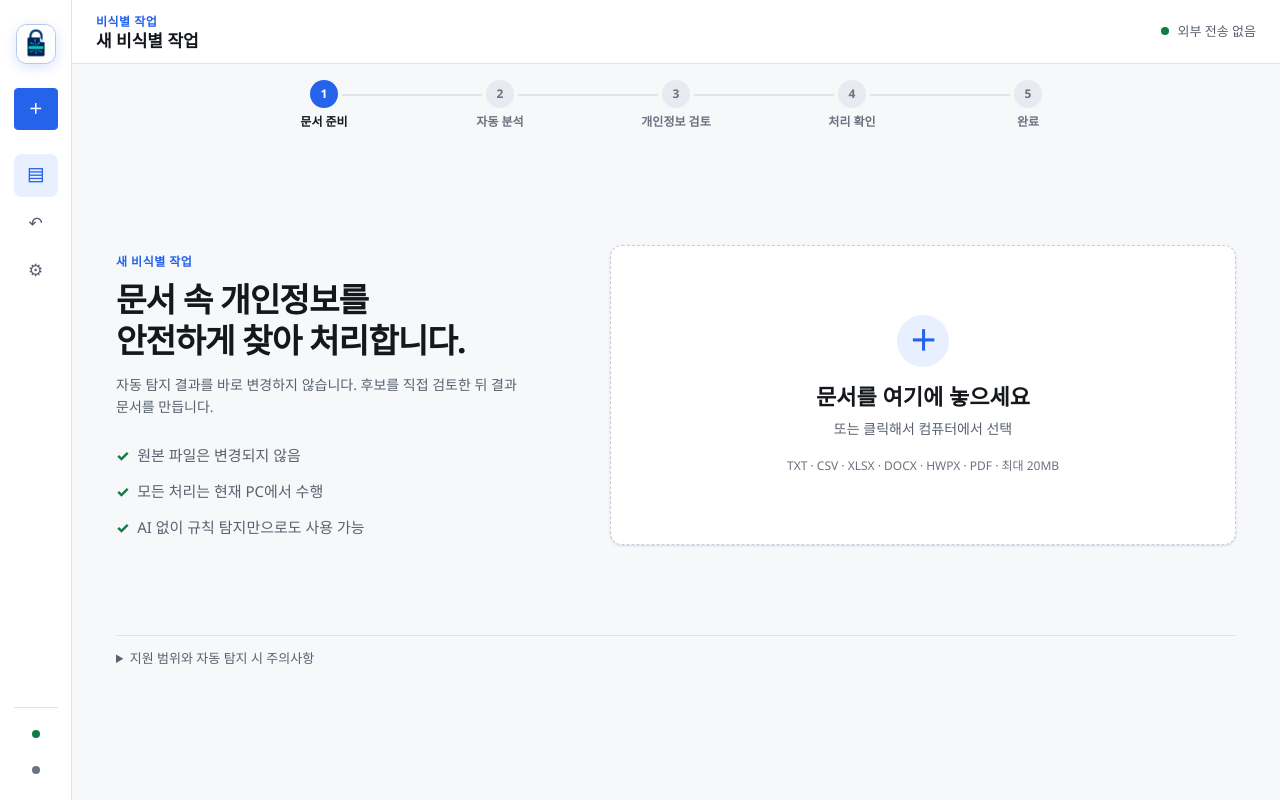
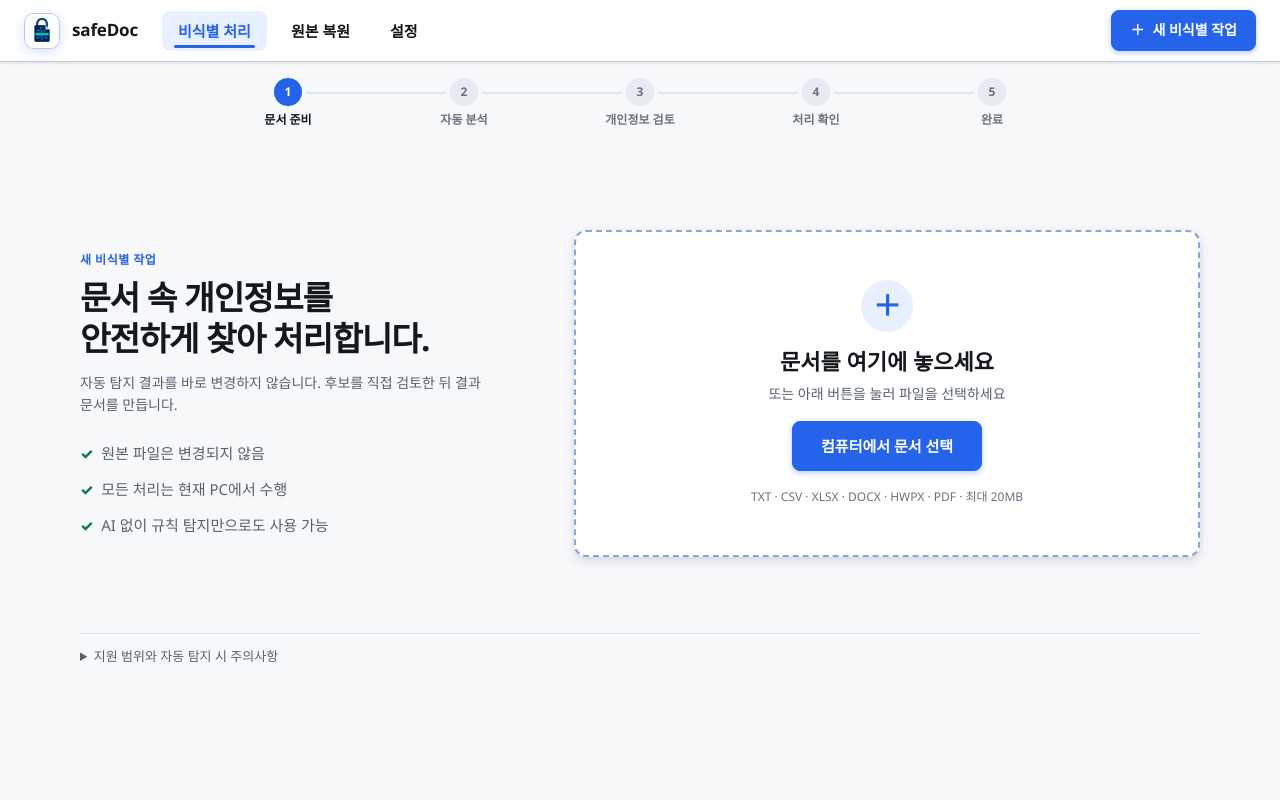
Before and after one commit to Ubermensch216/safeDoc, a website built with Vite: page index.html in a window 1280 px wide. Built offline with nearby package versions, Linux system fonts and the light colour scheme; files whose address does not match are found by name.

Commit message:
UI 수정

```diff
--- a/index.html
+++ b/index.html
@@ -15,50 +15,31 @@
   <a class="skip-link" href="#main-content">본문으로 건너뛰기</a>
 
   <div class="app-shell">
-    <aside class="app-sidebar" aria-label="safeDoc 메뉴">
+    <header class="app-topbar" aria-label="safeDoc 메뉴">
       <h1 class="brand">
         <img class="brand-logo" alt="" aria-hidden="true" />
-        <span class="brand-copy"><span class="brand-name">safeDoc</span><span class="brand-version" id="version-info"></span></span>
+        <span class="brand-copy"><span class="brand-name">safeDoc</span></span>
         <span class="sr-only">개인정보 비식별화 프로그램</span>
       </h1>
+
+      <nav class="top-nav" aria-label="주요 기능">
+        <button class="tab-btn active" data-tab="deidentify" id="tabbtn-deidentify" aria-current="page" aria-label="비식별 처리">
+          <span class="nav-label">비식별 처리</span>
+        </button>
+        <button class="tab-btn" data-tab="restore" id="tabbtn-restore" aria-label="원본 복원">
+          <span class="nav-label">원본 복원</span>
+        </button>
+        <button class="tab-btn" data-tab="settings" id="tabbtn-settings" aria-label="설정">
+          <span class="nav-label">설정</span>
+        </button>
+      </nav>
 
       <button id="btn-new-task" class="btn primary new-task-btn" aria-label="새 비식별 작업">
         <span aria-hidden="true">＋</span><span class="nav-label">새 비식별 작업</span>
       </button>
-
-      <nav class="side-nav" aria-label="주요 기능">
-        <p class="nav-section-label">작업</p>
-        <button class="tab-btn active" data-tab="deidentify" id="tabbtn-deidentify" aria-current="page" aria-label="비식별 처리">
-          <span class="nav-icon" aria-hidden="true">▤</span><span class="nav-label">비식별 처리</span>
-        </button>
-        <p class="nav-section-label">도구</p>
-        <button class="tab-btn" data-tab="restore" id="tabbtn-restore" aria-label="원본 복원">
-          <span class="nav-icon" aria-hidden="true">↶</span><span class="nav-label">원본 복원</span>
-        </button>
-        <p class="nav-section-label">관리</p>
-        <button class="tab-btn" data-tab="settings" id="tabbtn-settings" aria-label="설정">
-          <span class="nav-icon" aria-hidden="true">⚙</span><span class="nav-label">설정</span>
-        </button>
-      </nav>
-
-      <div class="sidebar-status">
-        <div class="security-state"><span class="dot"></span><span class="nav-label">로컬 처리</span></div>
-        <div class="security-state" id="ai-badge" title="AI 엔진 상태">
-          <span class="dot"></span><span class="nav-label" id="ai-badge-text">AI 확인 중…</span>
-        </div>
-        <p class="sidebar-note nav-label">문서와 개인정보는<br />이 PC를 벗어나지 않습니다.</p>
-      </div>
-    </aside>
+    </header>
 
     <div class="app-workspace">
-      <header class="workspace-header">
-        <div>
-          <p class="eyebrow" id="page-eyebrow">비식별 작업</p>
-          <h2 id="page-title">새 비식별 작업</h2>
-        </div>
-        <div class="header-trust"><span class="dot"></span>외부 전송 없음</div>
-      </header>
-
       <main id="main-content">
         <section id="tab-deidentify" class="tab-panel active" aria-labelledby="tabbtn-deidentify">
           <ol class="workflow-steps" id="workflow-steps" aria-label="비식별 처리 진행 단계">
@@ -84,7 +65,8 @@
               <div id="drop-zone" class="drop-zone" tabindex="0" role="button" aria-label="문서 선택 또는 끌어놓기">
                 <span class="drop-icon" aria-hidden="true">＋</span>
                 <p class="drop-main">문서를 여기에 놓으세요</p>
-                <p class="drop-sub">또는 클릭해서 컴퓨터에서 선택</p>
+                <p class="drop-sub">또는 아래 버튼을 눌러 파일을 선택하세요</p>
+                <span class="btn primary lg drop-cta" aria-hidden="true">컴퓨터에서 문서 선택</span>
                 <span class="file-support">TXT · CSV · XLSX · DOCX · HWPX · PDF · 최대 20MB</span>
                 <input type="file" id="file-input" accept=".txt,.csv,.xlsx,.docx,.hwpx,.pdf" hidden />
               </div>
--- a/src/main.js
+++ b/src/main.js
@@ -37,7 +37,6 @@ let settings = null;
 // ---------- 초기화 ----------
 
 function init() {
-  $('#version-info').textContent = `v${PROGRAM_VERSION} · 규칙 v${RULE_VERSION}`;
   document.title = PROGRAM_NAME;
 
   loadStoredPolicies(session.typePolicies);
@@ -119,8 +118,10 @@ function activateTab(btn, { focus = false } = {}) {
     settings: ['관리', '설정'],
   };
   const [eyebrow, title] = titles[btn.dataset.tab];
-  $('#page-eyebrow').textContent = eyebrow;
-  $('#page-title').textContent = title;
+  const pageEyebrow = $('#page-eyebrow');
+  if (pageEyebrow) pageEyebrow.textContent = eyebrow;
+  const pageTitle = $('#page-title');
+  if (pageTitle) pageTitle.textContent = title;
   if (focus) btn.focus();
 }
 
--- a/src/style.css
+++ b/src/style.css
@@ -338,13 +338,26 @@ main { flex: 1; width: 100%; max-width: 1440px; margin: 0 auto; padding: var(--s
 }
 .btn:hover { background: var(--surface-2); }
 .btn:disabled { opacity: .45; cursor: not-allowed; }
-.btn.primary { background: var(--accent); border-color: var(--accent); color: #fff; font-weight: 600; }
-.btn.primary:hover:not(:disabled) { background: var(--accent-hover); border-color: var(--accent-hover); }
+.btn.primary {
+  background: var(--accent);
+  border-color: var(--accent);
+  color: #fff;
+  font-weight: 700;
+  box-shadow: 0 2px 6px color-mix(in srgb, var(--accent) 32%, transparent);
+  transition: background .12s, border-color .12s, transform .12s, box-shadow .12s;
+}
+.btn.primary:hover:not(:disabled) {
+  background: var(--accent-hover);
+  border-color: var(--accent-hover);
+  transform: translateY(-1px);
+  box-shadow: 0 4px 12px color-mix(in srgb, var(--accent) 42%, transparent);
+}
+.btn.primary:active:not(:disabled) { transform: translateY(0); }
 .btn.ghost { background: none; border-color: transparent; color: var(--text-2); }
 .btn.ghost:hover { background: var(--surface-2); color: var(--text); }
 .btn.danger-outline { border-color: var(--danger-border); color: var(--danger); background: var(--danger-soft); }
 .btn.danger-outline:hover { background: var(--danger); border-color: var(--danger); color: #fff; }
-.btn.lg { padding: 10px 24px; font-size: var(--fs-base); }
+.btn.lg { padding: 12px 28px; font-size: var(--fs-base); font-weight: 700; border-radius: var(--r-md); }
 .btn.small { padding: 5px 11px; font-size: var(--fs-sm); }
 /* 작은 버튼도 최소 24px는 확보한다 (WCAG 2.5.8 목표 크기) */
 .btn.tiny { padding: 3px 9px; font-size: var(--fs-sm); min-height: 24px; }
@@ -826,36 +839,37 @@ body { display: block; min-width: 320px; }
 
 .app-shell {
   min-height: 100vh;
-  display: grid;
-  grid-template-columns: 216px minmax(0, 1fr);
+  display: flex;
+  flex-direction: column;
 }
 h2[tabindex="-1"]:focus, h3[tabindex="-1"]:focus { outline: none; box-shadow: none; }
 
-.app-sidebar {
+.app-topbar {
   position: sticky;
   top: 0;
-  height: 100vh;
   display: flex;
-  flex-direction: column;
+  align-items: center;
   gap: var(--s5);
-  padding: var(--s5) var(--s3) var(--s4);
+  min-height: 62px;
+  padding: var(--s2) var(--s5);
   background: var(--surface);
-  border-right: 1px solid var(--border);
+  border-bottom: 1px solid var(--border-strong);
+  box-shadow: var(--shadow-1);
   z-index: 30;
 }
 
-.app-sidebar .brand {
+.app-topbar .brand {
   align-items: center;
   gap: var(--s3);
-  padding: 0 var(--s2);
+  flex-shrink: 0;
 }
 
 .brand-logo {
-  width: 40px;
-  height: 40px;
+  width: 36px;
+  height: 36px;
   object-fit: cover;
   border: 1px solid color-mix(in srgb, var(--accent) 22%, var(--border));
-  border-radius: 11px;
+  border-radius: 10px;
   background: #fff;
   box-shadow: 0 3px 12px color-mix(in srgb, var(--accent) 18%, transparent);
   flex-shrink: 0;
@@ -863,64 +877,64 @@ h2[tabindex="-1"]:focus, h3[tabindex="-1"]:focus { outline: none; box-shadow: no
 
 .brand-copy { display: grid; line-height: 1.2; }
 .brand-name { font-size: var(--fs-lg); }
-.brand-version { margin-top: 2px; }
+
+.top-nav {
+  display: flex;
+  align-items: center;
+  gap: var(--s2);
+}
+
+.app-topbar .tab-btn {
+  position: relative;
+  display: inline-flex;
+  align-items: center;
+  justify-content: center;
+  min-height: 40px;
+  padding: 8px var(--s4);
+  border: 0;
+  border-radius: var(--r-md);
+  color: var(--text);
+  font-size: var(--fs-base);
+  font-weight: 600;
+  white-space: nowrap;
+  transition: background .15s, color .15s;
+}
+.app-topbar .tab-btn:hover {
+  background: var(--surface-2);
+  color: var(--accent);
+}
+.app-topbar .tab-btn.active {
+  background: var(--accent-soft);
+  color: var(--accent);
+  font-weight: 700;
+}
+.app-topbar .tab-btn.active::after {
+  content: '';
+  position: absolute;
+  left: 12px;
+  right: 12px;
+  bottom: 3px;
+  height: 3px;
+  border-radius: var(--r-full);
+  background: var(--accent);
+}
 
 .new-task-btn {
-  width: 100%;
-  display: flex;
+  margin-left: auto;
+  display: inline-flex;
   justify-content: center;
   align-items: center;
   gap: var(--s2);
-  min-height: 42px;
-}
-
-.side-nav { display: grid; gap: var(--s1); }
-.nav-section-label {
-  margin: var(--s3) var(--s3) var(--s1);
-  color: var(--text-3);
-  font-size: var(--fs-xs);
-  font-weight: 700;
-}
-
-.app-sidebar .tab-btn {
-  width: 100%;
-  display: flex;
-  align-items: center;
-  gap: var(--s3);
-  min-height: 40px;
-  padding: var(--s2) var(--s3);
-  text-align: left;
+  min-height: 38px;
+  padding: 8px 18px;
   border-radius: var(--r-md);
 }
 
-.nav-icon { width: 20px; text-align: center; font-size: var(--fs-lg); }
-.sidebar-status { margin-top: auto; display: grid; gap: var(--s2); padding: var(--s3) var(--s2) 0; border-top: 1px solid var(--border); }
-.security-state { display: flex; align-items: center; gap: var(--s2); color: var(--text-2); font-size: var(--fs-sm); }
-.security-state .dot, .header-trust .dot, .ai-connection-summary .dot {
+.app-workspace { min-width: 0; flex: 1; display: flex; flex-direction: column; }
+.eyebrow { color: var(--accent); font-size: var(--fs-xs); font-weight: 800; letter-spacing: .04em; }
+.ai-connection-summary .dot {
   width: 8px; height: 8px; border-radius: 50%; background: var(--ok); flex-shrink: 0;
 }
-.security-state.busy .dot { background: var(--accent); animation: pulse 1.4s ease-in-out infinite; }
-.security-state.off .dot { background: var(--text-3); }
-.sidebar-note { color: var(--text-3); font-size: var(--fs-xs); line-height: 1.5; }
-
-.app-workspace { min-width: 0; display: flex; flex-direction: column; min-height: 100vh; }
-.workspace-header {
-  height: 64px;
-  display: flex;
-  align-items: center;
-  justify-content: space-between;
-  gap: var(--s4);
-  padding: 0 var(--s5);
-  background: color-mix(in srgb, var(--surface) 92%, transparent);
-  border-bottom: 1px solid var(--border);
-  position: sticky;
-  top: 0;
-  z-index: 20;
-  backdrop-filter: blur(12px);
-}
-.workspace-header h2 { font-size: var(--fs-lg); line-height: 1.2; }
-.eyebrow { color: var(--accent); font-size: var(--fs-xs); font-weight: 800; letter-spacing: .04em; }
-.header-trust { display: flex; align-items: center; gap: var(--s2); color: var(--text-2); font-size: var(--fs-sm); }
 
 .app-workspace main {
   width: 100%;
@@ -995,9 +1009,24 @@ h2[tabindex="-1"]:focus, h3[tabindex="-1"]:focus { outline: none; box-shadow: no
 .start-copy > p:not(.eyebrow) { color: var(--text-2); font-size: var(--fs-md); }
 .trust-list { list-style: none; display: grid; gap: var(--s3); margin-top: var(--s5); color: var(--text-2); }
 .trust-list li::before { content: '✓'; color: var(--ok); font-weight: 800; margin-right: var(--s2); }
-.start-hero .drop-zone { min-height: 300px; display: grid; place-content: center; border-width: 1.5px; box-shadow: var(--shadow-1); }
+.start-hero .drop-zone {
+  min-height: 320px;
+  display: grid;
+  justify-items: center;
+  place-content: center;
+  border-width: 2px;
+  border-color: color-mix(in srgb, var(--accent) 38%, var(--border-strong));
+  box-shadow: var(--shadow-2);
+}
 .start-hero .drop-icon { width: 52px; height: 52px; font-size: var(--fs-2xl); }
 .start-hero .drop-main { font-size: var(--fs-xl); }
+.drop-cta { margin-top: var(--s4); }
+.start-hero .drop-zone:hover .drop-cta {
+  background: var(--accent-hover);
+  border-color: var(--accent-hover);
+  transform: translateY(-1px);
+  box-shadow: 0 4px 12px color-mix(in srgb, var(--accent) 42%, transparent);
+}
 .file-support { display: block; margin-top: var(--s4); color: var(--text-3); font-size: var(--fs-xs); }
 .support-details { max-width: 1120px; margin: 0 auto; border-top: 1px solid var(--border); padding-top: var(--s3); }
 .support-details summary, .advanced-settings summary, .candidate-tools summary { cursor: pointer; color: var(--text-2); font-size: var(--fs-sm); }
@@ -1012,8 +1041,8 @@ h2[tabindex="-1"]:focus, h3[tabindex="-1"]:focus { outline: none; box-shadow: no
 .analysis-checklist li.active .analysis-icon { color: var(--accent); animation: pulse 1.2s ease-in-out infinite; }
 
 #screen-review.active {
-  height: calc(100dvh - 64px - var(--s4) * 2 - 70px);
-  min-height: 560px;
+  height: calc(100dvh - 60px - var(--s4) * 2 - 70px);
+  min-height: 540px;
 }
 .review-head { min-height: 36px; margin-bottom: var(--s2); }
 .review-layout {
@@ -1137,13 +1166,6 @@ h2[tabindex="-1"]:focus, h3[tabindex="-1"]:focus { outline: none; box-shadow: no
 .secondary { background: var(--surface-2); }
 
 @media (max-width: 1365px) {
-  .app-shell { grid-template-columns: 72px minmax(0, 1fr); }
-  .app-sidebar { padding-inline: var(--s2); align-items: center; }
-  .brand-copy, .nav-label, .nav-section-label { display: none; }
-  .new-task-btn { width: 44px; padding-inline: 0; }
-  .app-sidebar .tab-btn { width: 44px; justify-content: center; padding-inline: 0; }
-  .sidebar-status { width: 44px; justify-items: center; }
-  .security-state { min-height: 28px; }
   .review-layout { grid-template-columns: 164px minmax(340px, 1fr) minmax(330px, .9fr); }
 }
 
@@ -1157,14 +1179,12 @@ h2[tabindex="-1"]:focus, h3[tabindex="-1"]:focus { outline: none; box-shadow: no
 }
 
 @media (max-width: 720px) {
-  .app-shell { display: block; }
-  .app-sidebar { position: fixed; inset: auto 0 0; width: auto; height: 64px; flex-direction: row; justify-content: space-around; padding: var(--s2); border: 0; border-top: 1px solid var(--border); }
-  .app-sidebar .brand, .new-task-btn, .nav-section-label, .sidebar-status { display: none; }
-  .side-nav { display: flex; width: 100%; justify-content: space-around; }
-  .app-sidebar .tab-btn { width: auto; min-width: 72px; flex-direction: column; gap: 0; font-size: var(--fs-xs); }
-  .app-sidebar .nav-label { display: block; }
-  .workspace-header { height: 56px; padding-inline: var(--s3); }
-  .app-workspace main { padding: var(--s3); padding-bottom: 80px; }
+  .app-topbar { flex-wrap: wrap; gap: var(--s2); padding: var(--s2) var(--s3); }
+  .brand-version { display: none; }
+  .top-nav { order: 3; width: 100%; justify-content: space-between; border-top: 1px solid var(--border); padding-top: var(--s2); }
+  .app-topbar .tab-btn { flex: 1; justify-content: center; padding-inline: var(--s2); font-size: var(--fs-sm); }
+  .new-task-btn { padding: 5px 10px; font-size: var(--fs-sm); }
+  .app-workspace main { padding: var(--s3); }
   .workflow-steps b { display: none; }
   .start-hero { grid-template-columns: 1fr; min-height: 0; gap: var(--s5); }
   .start-copy h3 { font-size: 28px; }
--- a/src/ui/aiController.js
+++ b/src/ui/aiController.js
@@ -28,8 +28,10 @@ export class AiController {
   }
 
   setBadge(state, text) {
-    $('#ai-badge').className = `security-state ${state}`;
-    $('#ai-badge-text').textContent = text;
+    const badge = $('#ai-badge');
+    if (badge) badge.className = `security-state ${state}`;
+    const badgeText = $('#ai-badge-text');
+    if (badgeText) badgeText.textContent = text;
     const settingsState = $('#settings-ai-state');
     if (settingsState) settingsState.textContent = text;
   }
```
Also changed, not shown: test/uiContract.test.js (+8 -1 lines).
